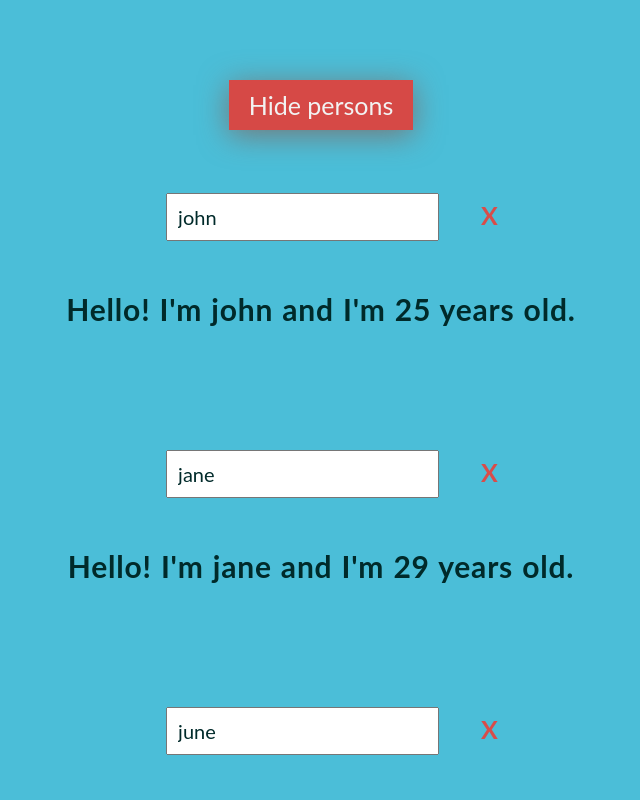
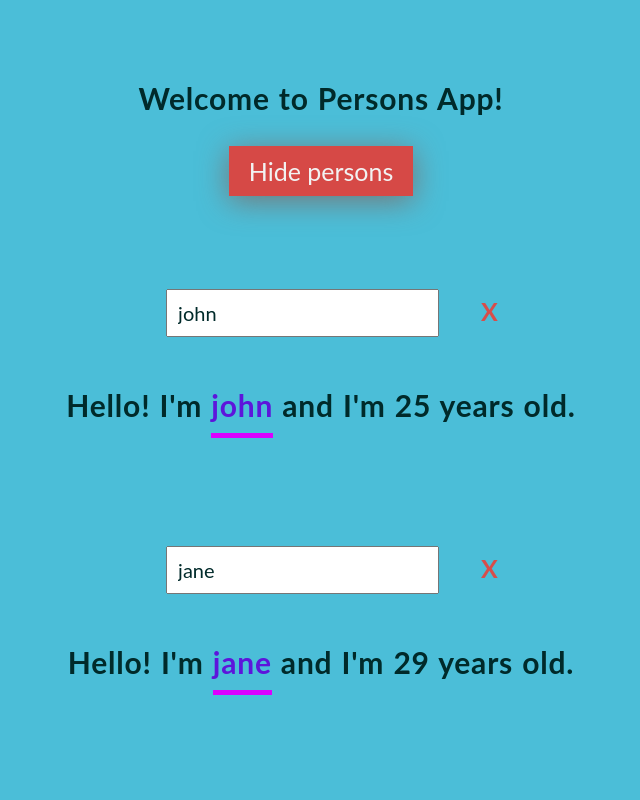
Before and after one commit to diego-c/react-complete-guide, a React app in the folder section-7-refactor/: page / in a window 1280 px wide. Shown: the top 800 px of the page, without its empty margins (319-959 px from the left). Built offline with nearby package versions, Linux system fonts and the light colour scheme.

Commit message:
add cockpit and more styles

```diff
--- /dev/null
+++ b/section-7-refactor/src/components/Cockpit/Cockpit.css
@@ -0,0 +1,41 @@
+.Cockpit__title {
+    font-size: 3rem;
+    letter-spacing: .08rem;
+    word-spacing: .1rem;
+}
+.Cockpit__btn {
+    font-size: 2.5rem;
+    display: inline-block;
+    margin: 3rem auto;
+    outline: none;
+    border: none;
+    padding: 1rem 2rem;
+    background-color: #d64946;
+    color: #f2f2f2;
+    cursor: pointer;
+    box-shadow: 0 .5rem 3rem #777;
+    position: relative;
+    transition: all .3s;
+  }
+
+  .Cockpit__btn--hide:hover {
+    transform: translateY(2px);
+    box-shadow: 0 .3rem 2rem #777;
+    background-color: #2cb23e;
+  }
+  .Cockpit__btn--hide:active {
+    transform: translateY(4px);
+    box-shadow: 0 .1rem 1rem #777;
+    background-color: #2cb23e;
+  }
+
+  .Cockpit__btn--show:hover {
+    transform: translateY(2px);
+    box-shadow: 0 .3rem 2rem #777;
+    background-color: hsl(318, 60%, 44%);
+  }
+  .Cockpit__btn--show:active {
+    transform: translateY(4px);
+    box-shadow: 0 .1rem 1rem #777;
+    background-color: hsl(318, 60%, 44%);
+  }
--- a/section-7-refactor/src/components/Cockpit/Cockpit.js
+++ b/section-7-refactor/src/components/Cockpit/Cockpit.js
@@ -0,0 +1,20 @@
+import React from 'react';
+import classes from './Cockpit.css';
+
+const Cockpit = props => {
+    let btnClasses = [classes.Cockpit__btn];
+    if (props.show) {
+        btnClasses.push(classes['Cockpit__btn--hide']);
+    } else {
+        btnClasses.push(classes['Cockpit__btn--show']);
+    }
+
+    return (
+        <div className={ classes.Cockpit }>
+            <h1 className={ classes.Cockpit__title }>Welcome to Persons App!</h1>
+            <button onClick={ props.click } className={ btnClasses.join(' ') }>{ props.show ? "Hide persons" : "Show persons" }</button>
+        </div>
+    );
+};
+
+export default Cockpit;
--- a/section-7-refactor/src/components/Persons/Person/Person.css
+++ b/section-7-refactor/src/components/Persons/Person/Person.css
@@ -20,12 +20,24 @@
     color: #d84d4a;
     font-size: 2.5rem;
     padding: 1rem;
+    transition: all .3s;
+}
+
+.Person__btn:hover {
+    color: #f4e542;
 }
 
 .Person__input {
     padding: 1rem;
     display: inline-block;
     margin-bottom: 5rem;
+    outline: none;
+    transition: all .3s;
+}
+
+.Person__input:focus {
+    box-shadow: 0 .5rem 1rem #777;
+    outline: #41f45c solid .08rem;
 }
 
 .Person__title {
@@ -33,3 +45,9 @@
     letter-spacing: .08rem;
     word-spacing: .1rem;
 }
+
+.Person__name {
+    color: #5d15db;
+    padding-bottom: 1rem;
+    border-bottom: .5rem solid #dc00ff;
+}
--- a/section-7-refactor/src/components/Persons/Person/Person.js
+++ b/section-7-refactor/src/components/Persons/Person/Person.js
@@ -9,7 +9,7 @@ const Person = props => (
          defaultValue = { props.currentName }
          onChange={ props.changed } />
         <p className = { classes.Person__btn } onClick={ props.clicked }>X</p>
-        <h1 className = { classes.Person__title }>Hello! I'm { props.name } and I'm { props.age } years old.</h1>
+        <h1 className = { classes.Person__title }>Hello! I'm <span className={ classes.Person__name }>{ props.name }</span> and I'm { props.age } years old.</h1>
     </div>
 );
 
--- a/section-7-refactor/src/containers/App.css
+++ b/section-7-refactor/src/containers/App.css
@@ -2,38 +2,3 @@
   text-align: center;
   padding: 8rem 8rem;
 }
-
-.App__btn {
-  font-size: 2.5rem;
-  outline: none;
-  border: none;
-  padding: 1rem 2rem;
-  background-color: #d64946;
-  color: #f2f2f2;
-  cursor: pointer;
-  box-shadow: 0 .5rem 3rem #777;
-  position: relative;
-  transition: all .3s;
-}
-
-.App__btn--hide:hover {
-  transform: translateY(2px);
-  box-shadow: 0 .3rem 2rem #777;
-  background-color: #2cb23e;
-}
-.App__btn--hide:active {
-  transform: translateY(4px);
-  box-shadow: 0 .1rem 1rem #777;
-  background-color: #2cb23e;
-}
-
-.App__btn--show:hover {
-  transform: translateY(2px);
-  box-shadow: 0 .3rem 2rem #777;
-  background-color: hsl(318, 60%, 44%);
-}
-.App__btn--show:active {
-  transform: translateY(4px);
-  box-shadow: 0 .1rem 1rem #777;
-  background-color: hsl(318, 60%, 44%);
-}
--- a/section-7-refactor/src/containers/App.js
+++ b/section-7-refactor/src/containers/App.js
@@ -1,5 +1,6 @@
 import React, { Component } from 'react';
 import Persons from '../components/Persons/Persons';
+import Cockpit from '../components/Cockpit/Cockpit';
 import classes from './App.css';
 
 class App extends Component {
@@ -55,22 +56,17 @@ class App extends Component {
 
   render() {
     let persons = null;
-    let btnClasses = [classes.App__btn];
     if (this.state.showPersons) {
       persons = <Persons
       persons={ this.state.persons }
       clicked={ this.removePersonHandler }
       changed={ this.changeNameHandler }
       />;
-
-      btnClasses.push(classes['App__btn--hide']);
-    } else {
-      btnClasses.push(classes['App__btn--show']);
     }
 
     return (
       <div className={ classes.App }>
-        <button className = { btnClasses.join(' ') } onClick={ this.showPersonsHandler }>{ this.state.showPersons ? "Hide persons" : "Show persons" }</button>
+        <Cockpit show={ this.state.showPersons } click= { this.showPersonsHandler } />
       { persons }
       </div>
     )
```
